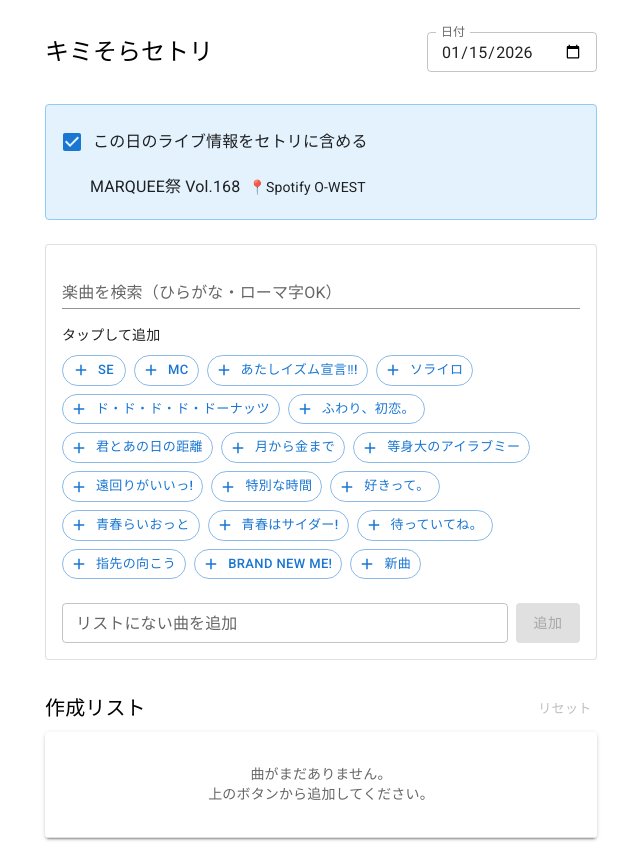
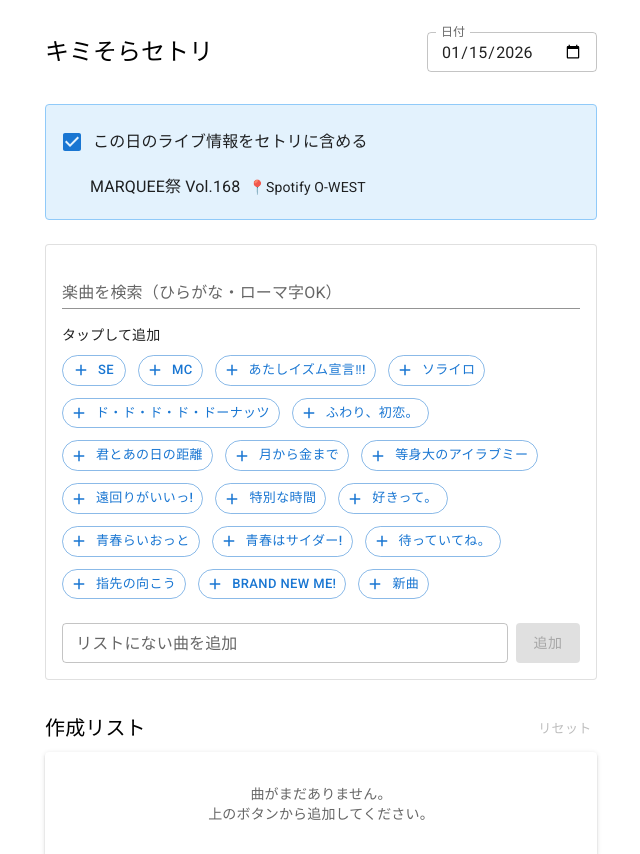
Before and after one commit to JizoWotaku/yoru-setri, a React (Create React App) app: page / in a window 1280 px wide. Shown: the top 854 px of the page, without its empty margins (319-959 px from the left). Built offline with nearby package versions, Linux system fonts and the light colour scheme; the HTML template or start-up script is replaced by a standard one.

Commit message:
Update UI and fix image feature

```diff
--- a/src/App.tsx
+++ b/src/App.tsx
@@ -27,6 +27,7 @@ import {
   DialogActions,
   useMediaQuery,
   useTheme,
+  Badge,
   CircularProgress,
 } from "@mui/material";
 import AddIcon from "@mui/icons-material/Add";
@@ -85,9 +86,8 @@ export default function App() {
   // 画像プレビューモーダルの状態
   const [openImageDialog, setOpenImageDialog] = React.useState(false);
 
-  // 生成された画像のURL
+  // 画像生成関連の状態
   const [previewUrl, setPreviewUrl] = React.useState<string | null>(null);
-  // 画像生成中フラグ
   const [isGenerating, setIsGenerating] = React.useState(false);
 
   // 日付が変わった時にライブ情報を検索してセットする
@@ -176,10 +176,37 @@ export default function App() {
     });
   };
 
-  // 画像生成処理
+  // 選択状態を取得する関数（バッジ表示用）
+  const getSelectionInfo = (songTitle: string) => {
+    const isSpecial = songTitle === "SE" || songTitle === "MC";
+    let normalCount = 0;
+    const indices: string[] = [];
+
+    items.forEach((item) => {
+      // MC/SE以外をカウント（プレビュー側のロジックと合わせる）
+      if (item.name !== "SE" && item.name !== "MC") {
+        normalCount++;
+      }
+
+      if (item.name === songTitle) {
+        if (isSpecial) {
+          indices.push("✔");
+        } else {
+          indices.push(String(normalCount));
+        }
+      }
+    });
+
+    if (indices.length === 0) return null;
+
+    // SE/MCは連結（✔✔）、それ以外はカンマ区切り（1, 3）
+    return isSpecial ? indices.join("") : indices.join(", ");
+  };
+
+  // 画像生成処理（プレビュー用）
   const handleGeneratePreview = async () => {
     setIsGenerating(true);
-    // 描画更新を待つために少し遅延
+    // 描画更新待ち
     await new Promise(resolve => setTimeout(resolve, 100));
 
     const element = document.getElementById("setlist-image-card");
@@ -205,7 +232,7 @@ export default function App() {
     }
   };
 
-  // 画像保存処理（生成済みのURLを使用）
+  // 画像保存処理
   const handleSaveImage = () => {
     if (!previewUrl) return;
     const link = document.createElement("a");
@@ -326,11 +353,29 @@ export default function App() {
           タップして追加
         </Typography>
 
-        <Box sx={{ display: "flex", flexWrap: "wrap", gap: 1 }}>
+        <Box sx={{ display: "flex", flexWrap: "wrap", gap: 1.5 }}>
           {filteredSongs.length > 0 ? (
-            filteredSongs.map((song) => (
+            filteredSongs.map((song) => {
+              const selectionInfo = getSelectionInfo(song.title);
+              return (
+                <Badge
+                  key={song.title}
+                  badgeContent={selectionInfo}
+                  color="secondary"
+                  invisible={!selectionInfo}
+                  sx={{
+                    '& .MuiBadge-badge': {
+                      right: 5,
+                      top: 5,
+                      fontSize: '0.75rem',
+                      height: 'auto',
+                      minWidth: '20px',
+                      px: 0.5,
+                      py: 0.2
+                    }
+                  }}
+                >
                   <Button
-                key={song.title}
                     variant="outlined"
                     size="small"
                     onClick={() => addSong(song.title)}
@@ -339,7 +384,9 @@ export default function App() {
                   >
                     {song.title}
                   </Button>
-            ))
+                </Badge>
+              );
+            })
           ) : (
             <Typography variant="caption" color="text.secondary" sx={{ width: '100%', textAlign: 'center', py: 2 }}>
               見つかりませんでした。<br/>下の入力欄から追加できます。
@@ -472,7 +519,7 @@ export default function App() {
         </TableContainer>
       </Box>
 
-      {/* アクションエリア（ボタン群の改善） */}
+      {/* アクションエリア */}
       <Paper sx={{ p: 2, mt: 4, bgcolor: "#f8f9fa" }} elevation={0}>
         <TextField
           label="ツイート内容プレビュー"
@@ -534,10 +581,7 @@ export default function App() {
         </Alert>
       </Snackbar>
 
-      {/* ★ 隠し描画エリア ★
-        画面外に配置して、ユーザーには見せないが、html2canvasでキャプチャするために存在させる。
-        固定幅(600px)にすることで、デバイスに関わらず同じレイアウトで画像を生成できる。
-      */}
+      {/* 隠し描画エリア（画像生成元） */}
       <Box sx={{ position: "fixed", top: 0, left: "-2000px", zIndex: -1 }}>
         <Paper
             id="setlist-image-card"
@@ -554,7 +598,7 @@ export default function App() {
                 boxSizing: 'border-box'
             }}
             >
-            {/* 装飾用の円 */}
+            {/* 装飾 */}
             <Box
                 sx={{
                 position: "absolute",
@@ -580,12 +624,10 @@ export default function App() {
 
             {/* コンテンツ */}
             <Box sx={{ position: "relative", zIndex: 1, textAlign: 'center' }}>
-                {/* 日付 */}
                 <Typography variant="h5" sx={{ color: "#0277bd", fontWeight: "bold", mb: 0.5, letterSpacing: 2 }}>
                 {dateStr.replace(/-/g, '.')}
                 </Typography>
 
-                {/* ライブ名 */}
                 {includeLiveName && selectedLiveName && (
                 <Box sx={{ mb: 3 }}>
                     <Typography variant="h4" sx={{ fontWeight: "900", color: "#424242", lineHeight: 1.3 }}>
@@ -601,7 +643,6 @@ export default function App() {
 
                 <Box sx={{ width: '60%', height: '3px', bgcolor: 'primary.main', mx: 'auto', mb: 4, opacity: 0.6, borderRadius: 2 }} />
 
-                {/* セトリ（リスト表示） */}
                 <Stack spacing={2} sx={{ textAlign: 'left', mx: 4 }}>
                 {items.map((item, index) => {
                     const isSpecial = item.name === "MC" || item.name === "SE";
@@ -643,7 +684,7 @@ export default function App() {
 
                 <Box sx={{ mt: 5, pt: 2, borderTop: '2px dashed #bdbdbd' }}>
                 <Typography variant="body1" sx={{ color: "#757575", display: 'flex', alignItems: 'center', justifyContent: 'center', gap: 1, fontWeight: 'bold' }}>
-                    #キミそらセトリ
+                    <TwitterIcon fontSize="inherit" /> #キミそらセトリ
                 </Typography>
                 </Box>
             </Box>
@@ -669,10 +710,11 @@ export default function App() {
             }}
         >
             <Typography variant="caption" sx={{ mb: 2, textAlign: 'center' }}>
-                ※保存ボタンが効かない場合は画像を長押しして保存してください
+                {isMobile
+                  ? "画像を長押しして保存してください"
+                  : "※保存ボタンが効かない場合は画像を長押しして保存してください"}
             </Typography>
 
-            {/* 生成された画像を表示 (スマホでは幅に合わせて縮小される) */}
             {previewUrl ? (
                 <img
                     src={previewUrl}
@@ -691,6 +733,8 @@ export default function App() {
         </DialogContent>
         <DialogActions sx={{ justifyContent: 'center', pb: 3, px: 3 }}>
           <Stack direction="column" spacing={2} width="100%">
+            {/* スマホの場合は保存ボタンを表示しない */}
+            {!isMobile && (
               <Button
                   variant="contained"
                   onClick={handleSaveImage}
@@ -701,6 +745,7 @@ export default function App() {
               >
                   画像を保存
               </Button>
+            )}
             <Button onClick={() => setOpenImageDialog(false)} fullWidth sx={{ color: 'text.secondary' }}>
                 閉じる
             </Button>
```
Lines whose indentation alone changed are shown as unchanged.
